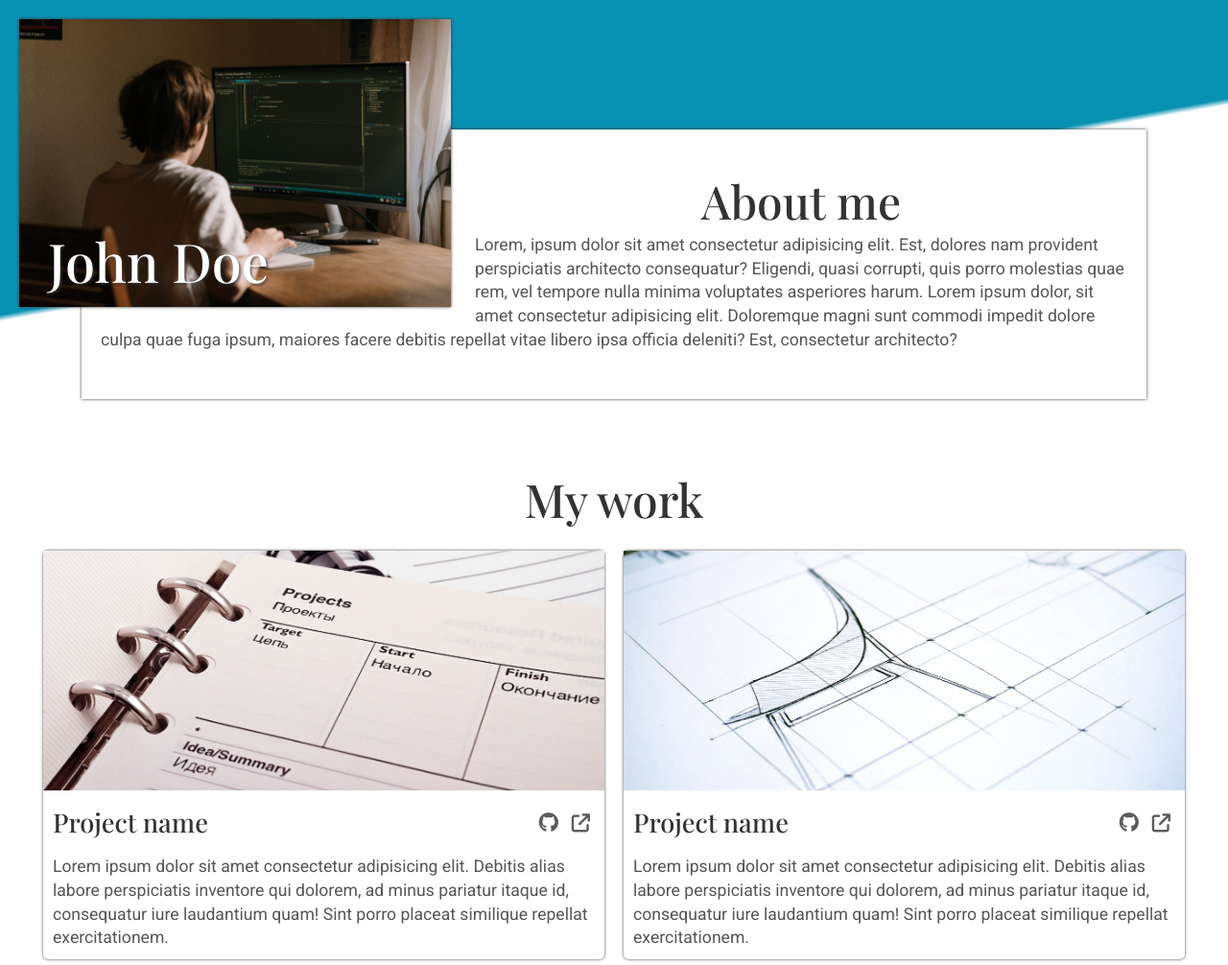
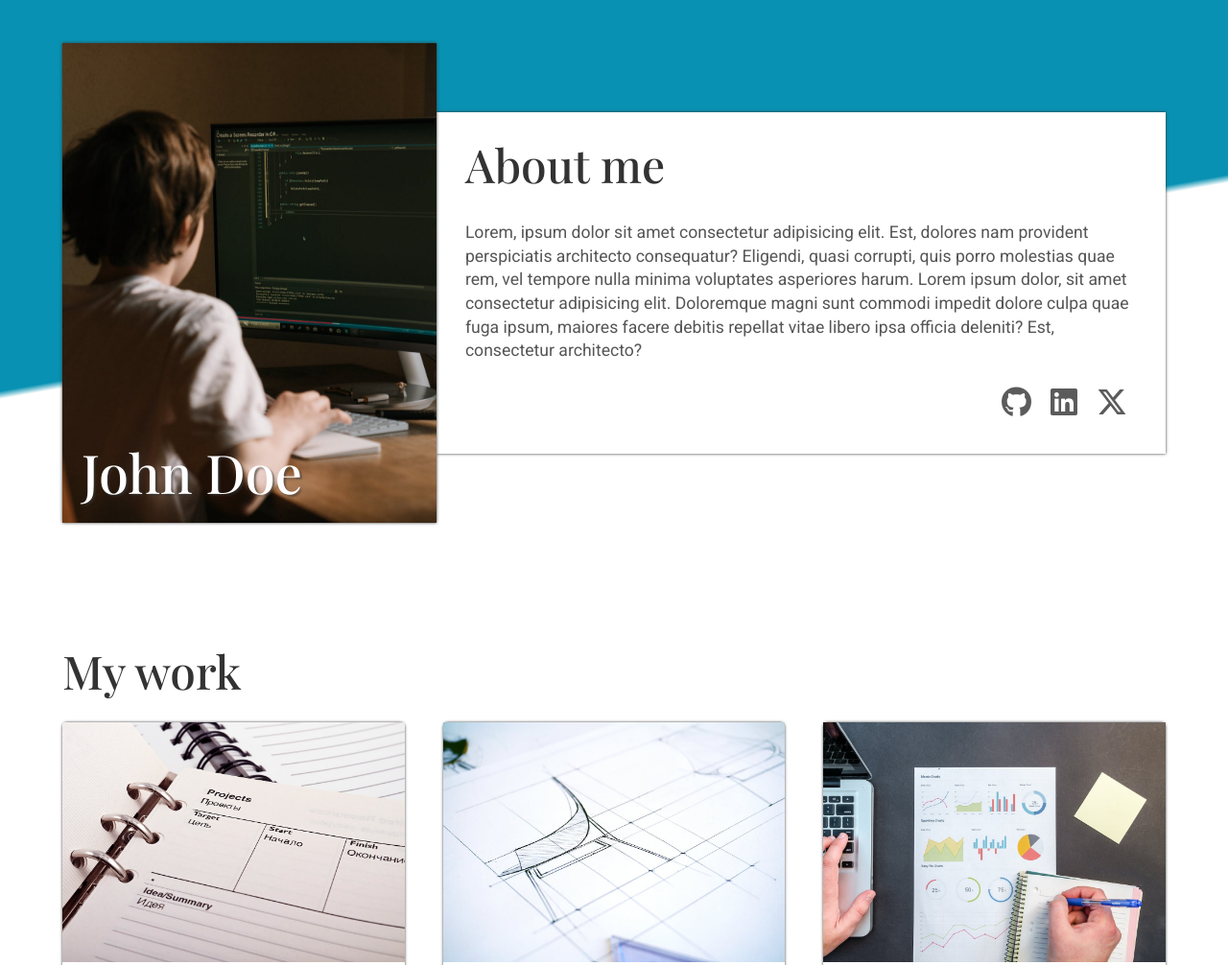
Before and after one commit to nineInchClous/odin-homepage, a website built with webpack: page dist/index.html in a window 1280 px wide. Shown: the top 1006 px of the page at 96% size. Built offline with nearby package versions, Linux system fonts and the light colour scheme; files whose address does not match are found by name; a web font is replaced by a local one.

Commit message:
Add styling for desktop view

```diff
--- a/src/css/styles.scss
+++ b/src/css/styles.scss
@@ -244,3 +244,70 @@ footer {
     }
   }
 }
+
+@media (min-width: 1000px) {
+  header {
+    padding: 30px 50px;
+    .about-sect {
+      display: flex;
+      align-items: center;
+    }
+    .img-text {
+      padding: 0;
+      img {
+        float: none;
+        height: 500px;
+        object-fit: cover;
+        margin-right: 0;
+      }
+      h1 {
+        width: auto;
+        left: 20px;
+      }
+    }
+    .links-container {
+      display: flex;
+      justify-content: flex-end;
+      margin-top: 20px;
+    }
+
+    article {
+      flex-shrink: 6;
+      padding: 30px;
+      margin: 0;
+      h2 {
+        padding: 0;
+        margin-top: 0;
+        margin-bottom: 35px;
+        text-align: left;
+      }
+    }
+  }
+
+  .my-work-sect {
+    padding: 35px;
+
+    h2 {
+      text-align: left;
+      padding-left: 30px;
+    }
+    .projects-container {
+      grid-template-columns: 1fr 1fr 1fr;
+      gap: 20px 40px;
+    }
+  }
+
+  footer {
+    justify-content: space-between;
+    padding: 35px 60px;
+
+    picture {
+      // flex-grow: 2;
+    }
+
+    img {
+      max-height: 500px;
+      padding: 0;
+    }
+  }
+}
```
